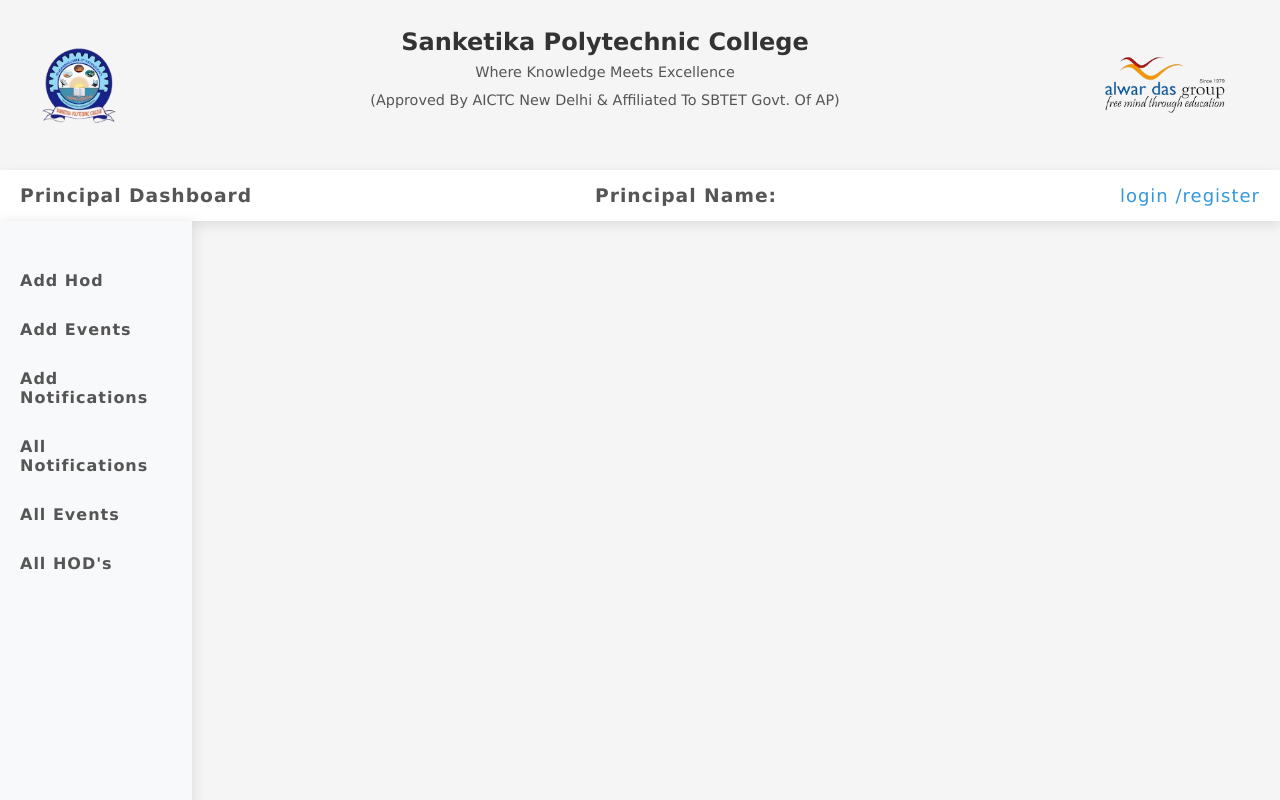
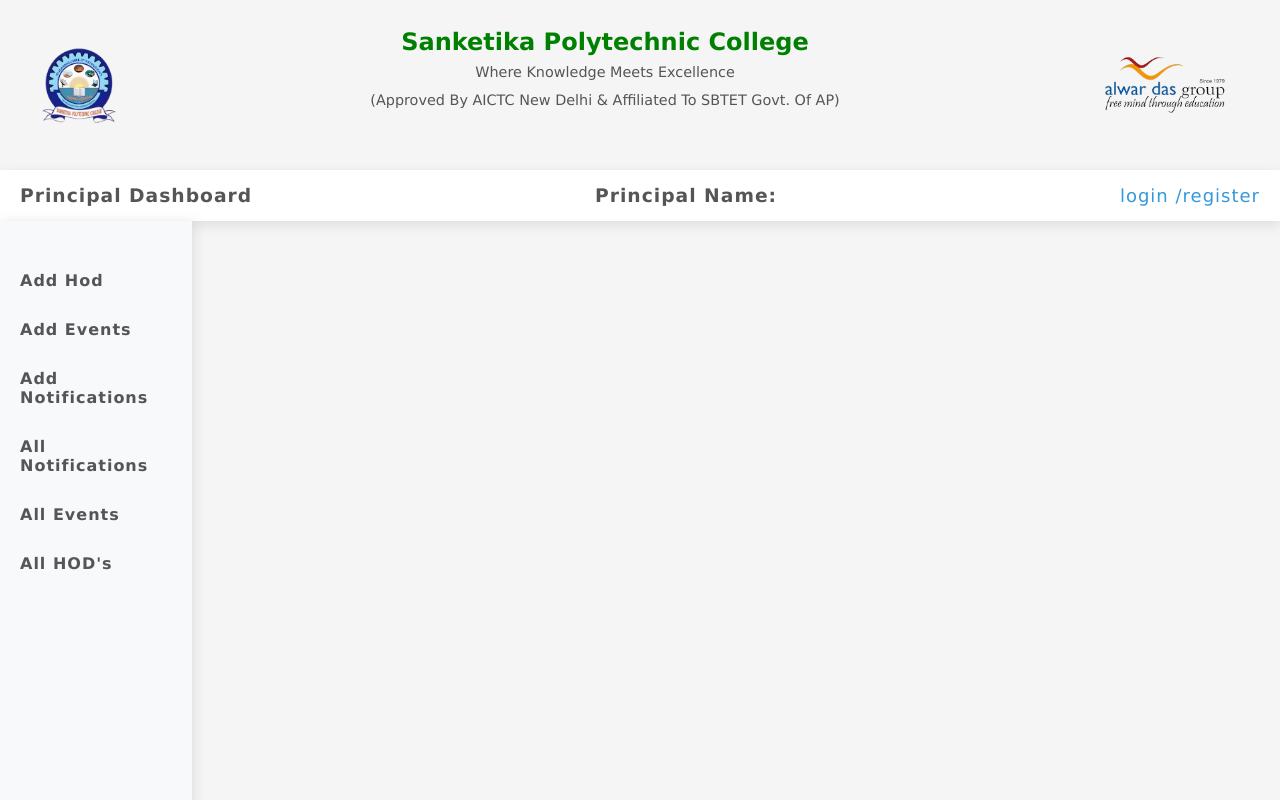
Before and after one commit to Saikaranam-70/sanketika, a React (Vite) app: page /principal in a window 1280 px wide. Shown: the top 800 px of the page. Built offline with nearby package versions, Linux system fonts and the light colour scheme; a web font is replaced by a local one.

Commit message:
Your commit message

```diff
--- a/src/Components/Navbar/Navbar.css
+++ b/src/Components/Navbar/Navbar.css
@@ -360,7 +360,7 @@
 .clg_detail_section h3 {
   font-size: 1.5rem;
   margin: 0;
-  color: #333;
+  color: green;
 }
 
 .clg_detail_section p {
```
